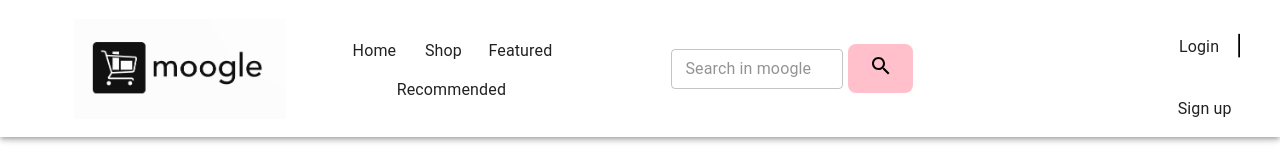
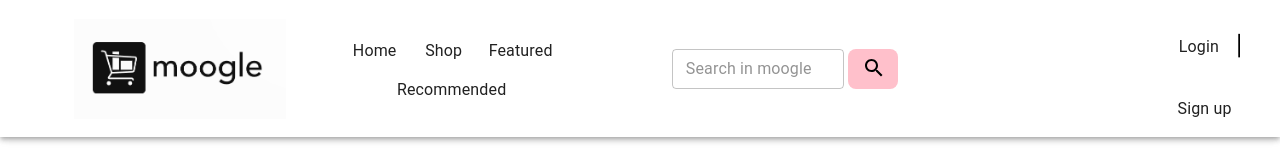
Before and after one commit to theniaK/e-commerce, a React (Vite) app: page / in a window 1280 px wide. Shown: the top 160 px of the page. Built offline with nearby package versions, Linux system fonts and the light colour scheme.

Commit message:
change size of search button

```diff
--- a/src/Header.tsx
+++ b/src/Header.tsx
@@ -104,9 +104,18 @@ export default function Header(): React.ReactElement {
             style: { color: "black" },
           }}
         />
-        <div style={{ height: "50px", width: "50px", paddingLeft: "5px" }}>
-          <button style={{ backgroundColor: "#FFC0CB", color: "black" }}>
-            <SearchOutlinedIcon />
+        <div style={{ height: "40px", width: "50px", paddingLeft: "4px" }}>
+          <button
+            style={{
+              height: "40px",
+              width: "50px",
+              backgroundColor: "#FFC0CB",
+              color: "black",
+            }}
+          >
+            <SearchOutlinedIcon
+              style={{ marginTop: "-3px", marginLeft: "-6px" }}
+            />
           </button>
         </div>
         <div style={{ paddingLeft: "250px", paddingBottom: "10px" }}>
```
